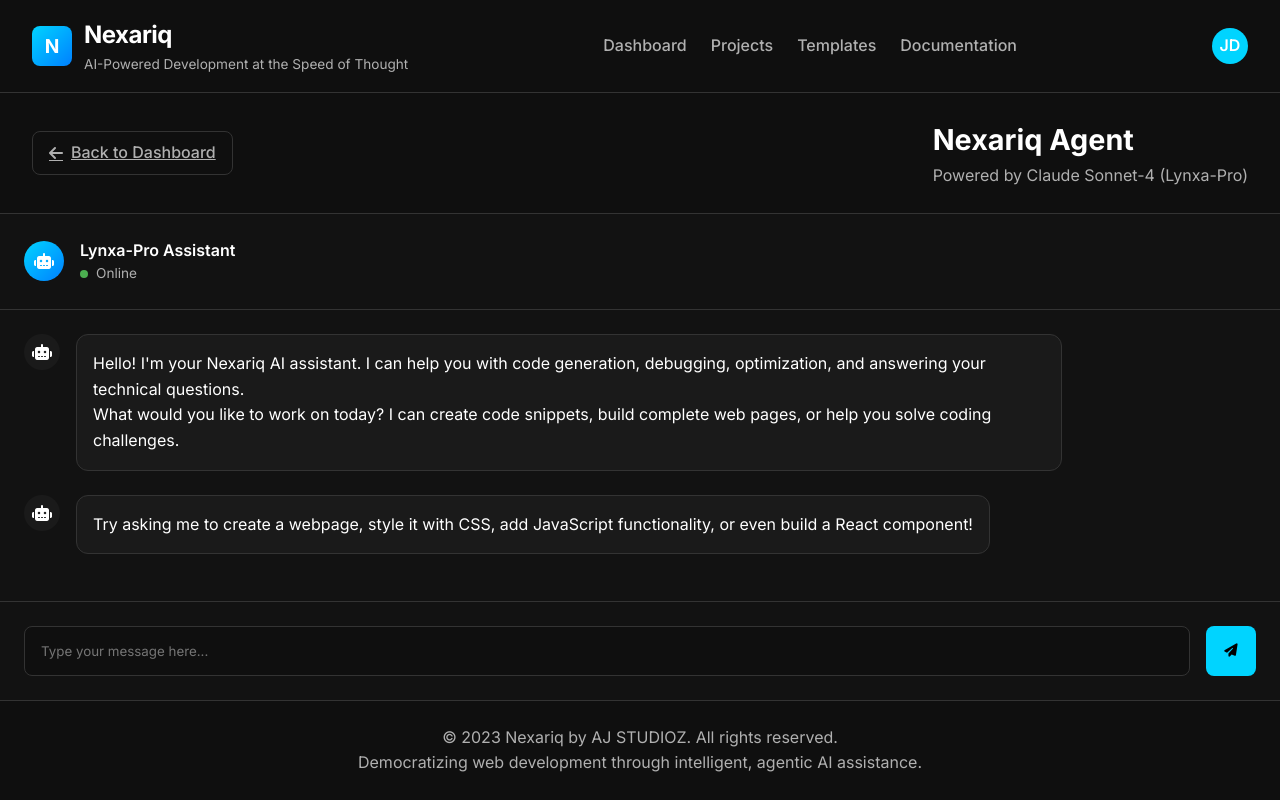
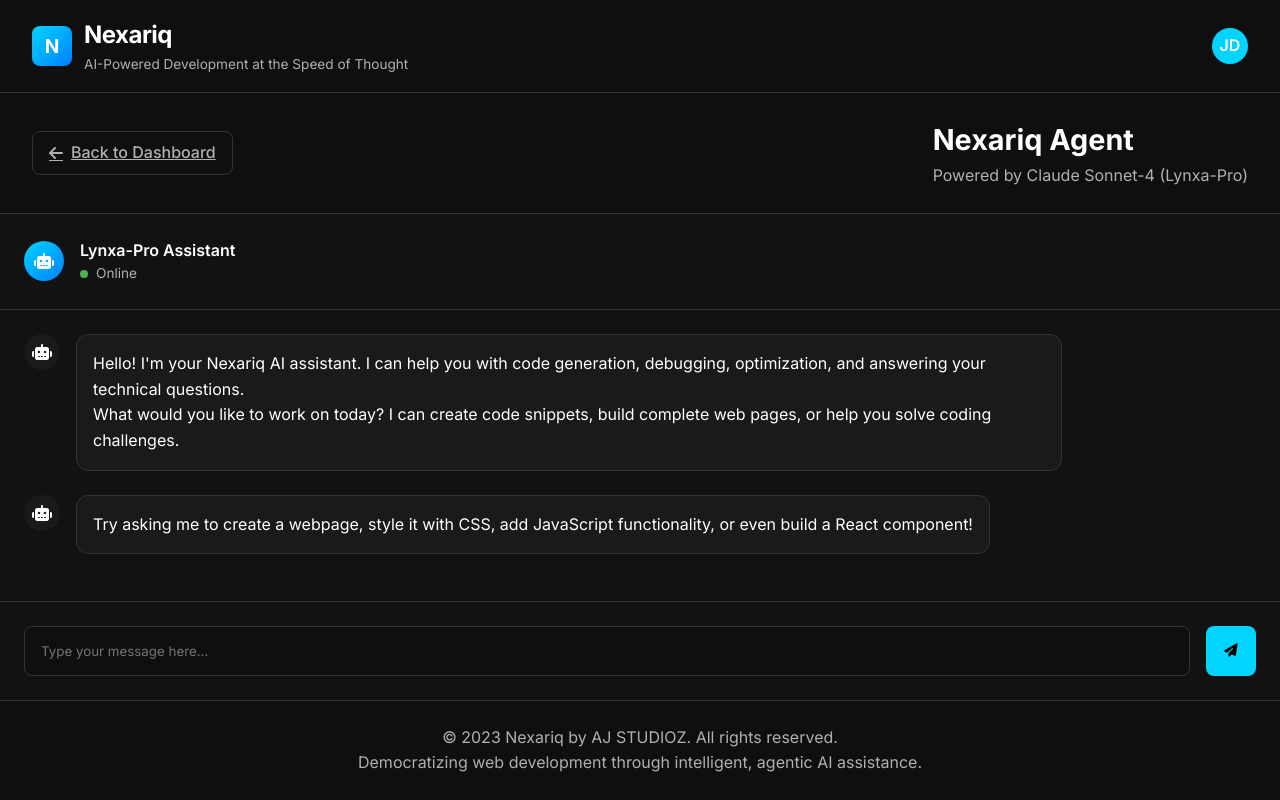
Before and after one commit to ajcompany14151-art/nexariq-aj, a plain HTML site: page agent.html in a window 1280 px wide. Drawn offline with Linux system fonts and the light colour scheme.

Commit message:
Update agent.html

```diff
--- a/agent.html
+++ b/agent.html
@@ -80,22 +80,6 @@
             font-size: 0.85rem;
             color: var(--text-secondary);
             font-weight: 400;
-        }
-
-        nav {
-            display: flex;
-            gap: 1.5rem;
-        }
-
-        nav a {
-            color: var(--text-secondary);
-            text-decoration: none;
-            font-weight: 500;
-            transition: color 0.2s;
-        }
-
-        nav a:hover {
-            color: var(--primary-blue);
         }
 
         .user-profile {
@@ -452,12 +436,6 @@
                 <div class="tagline">AI-Powered Development at the Speed of Thought</div>
             </div>
         </div>
-        <nav>
-            <a href="index.html">Dashboard</a>
-            <a href="#">Projects</a>
-            <a href="#">Templates</a>
-            <a href="#">Documentation</a>
-        </nav>
         <div class="user-profile">
             <div class="user-avatar">JD</div>
         </div>
```
